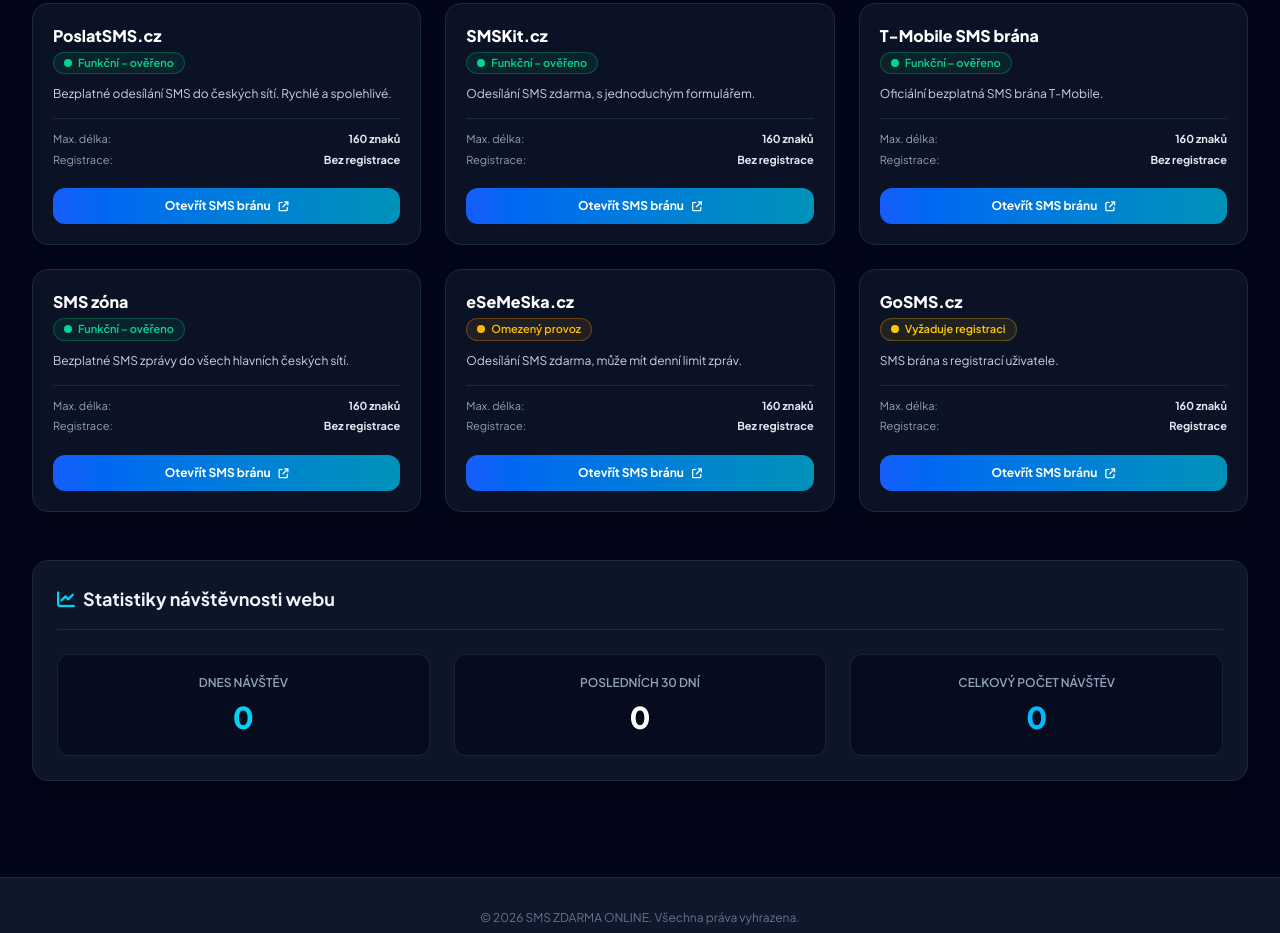
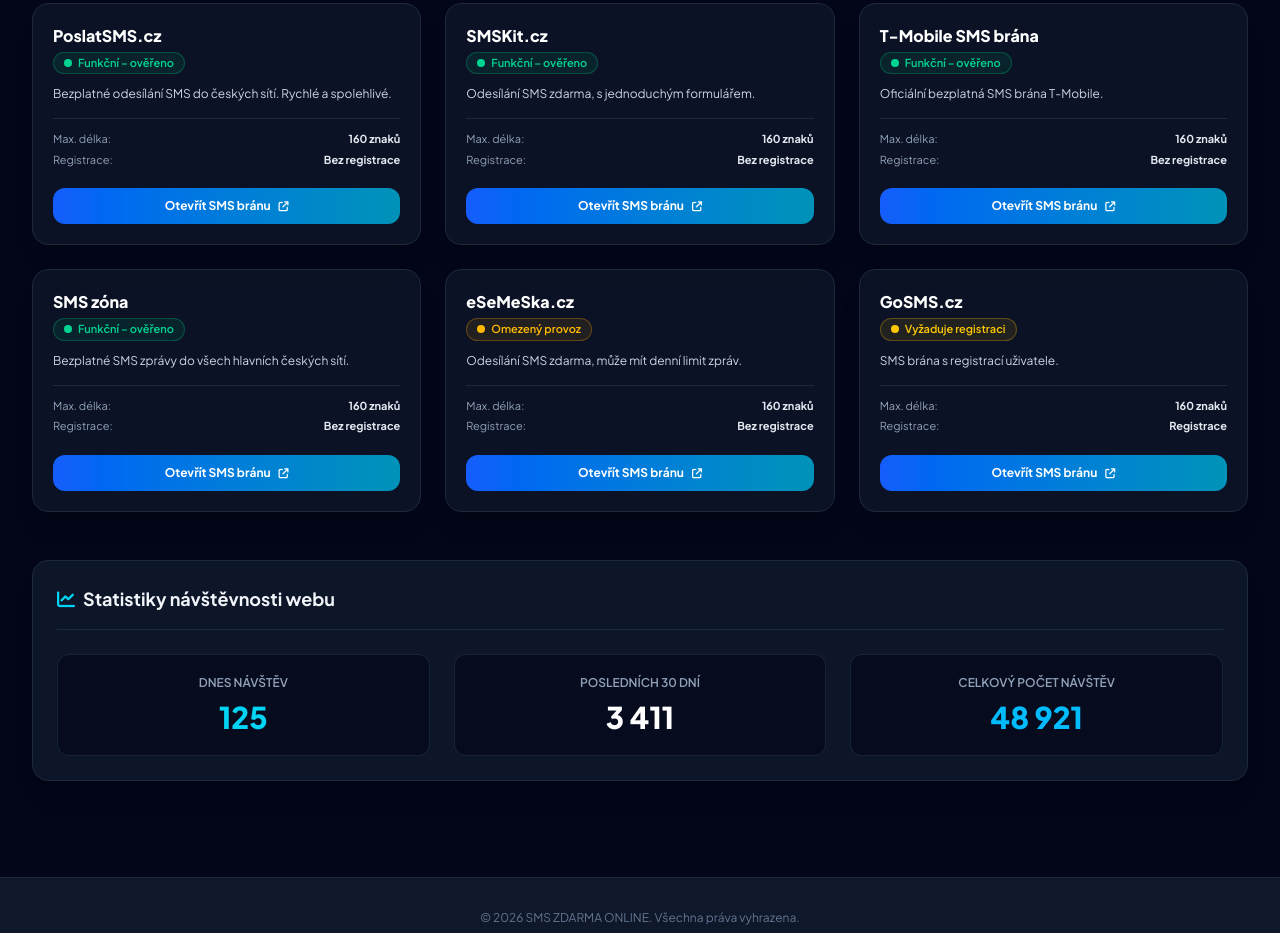
Before and after one commit to vojtechkolmacka/Smszdarma, a plain HTML site: page index.html in a window 1280 px wide. Shown: the part 1362-2295 px from the top of the page. Drawn offline with nearby package versions, Linux system fonts and the light colour scheme.

Commit message:
Update index.html

```diff
--- a/index.html
+++ b/index.html
@@ -74,6 +74,9 @@
                     <a id="topAdLink" href="#" target="_blank" class="bg-amber-500 hover:bg-amber-400 text-slate-950 font-bold text-xs px-5 py-2.5 rounded-xl transition shadow-md shrink-0">Zjistit více <i class="fa-solid fa-arrow-right ml-1"></i></a>
                 </div>
             </div>
+
+            <!-- DYNAMICKÉ BANNERY S ODKAZY Z ADMINISTRACE -->
+            <div id="dynamicBannersSection" class="max-w-7xl mx-auto px-4 sm:px-6 lg:px-8 pt-6 grid grid-cols-1 md:grid-cols-2 gap-4"></div>
 
             <!-- VYHLEDÁVÁNÍ A BRÁNY -->
             <section class="max-w-7xl mx-auto px-4 sm:px-6 lg:px-8 py-8">
@@ -172,6 +175,8 @@
         let banners = JSON.parse(localStorage.getItem('sms_banners')) || [];
         let ads = JSON.parse(localStorage.getItem('sms_ads')) || { topText: "Reklamní prostor pro vaši nabídku", topLink: "#", topHtml: "" };
         let guestbook = JSON.parse(localStorage.getItem('sms_guestbook')) || [];
+
+        // Načtení statistik z paměti nebo vytvoření výchozích
         let visitStats = JSON.parse(localStorage.getItem('sms_visits')) || { today: 124, month: 3410, total: 48920 };
 
         document.addEventListener('DOMContentLoaded', () => {
@@ -326,11 +331,15 @@
             document.getElementById('guestbookForm').reset();
         }
 
+        // Spolehlivé přičítání a zobrazení návštěvnosti
         function incrementAndDisplayStats() {
             visitStats.today = (visitStats.today || 0) + 1;
             visitStats.month = (visitStats.month || 0) + 1;
             visitStats.total = (visitStats.total || 0) + 1;
-            localStorage.setItem('sms_visits', JSON.stringify(visitStats));
+
+            try {
+                localStorage.setItem('sms_visits', JSON.stringify(visitStats));
+            } catch(e) {}
 
             document.getElementById('statToday').innerText = visitStats.today.toLocaleString('cs-CZ');
             document.getElementById('statMonth').innerText = visitStats.month.toLocaleString('cs-CZ');
```
